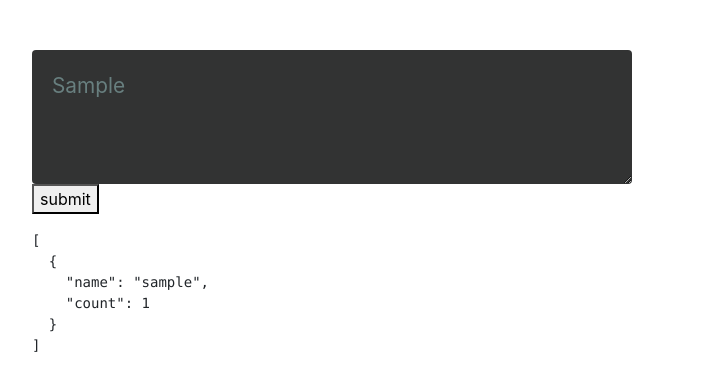
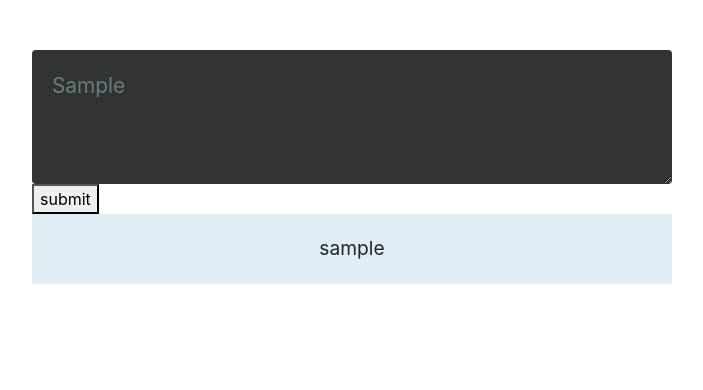
Before and after one commit to smilingkite/tag-cloud, a Vue app: page / in a window 1280 px wide. Both pictures are taken after typing "Sample" into the empty fields and a click on the button "submit". Shown: the top 390 px of the page, without its empty margins (288-991 px from the left). Built offline with nearby package versions, Linux system fonts and the light colour scheme; a small style sheet from the web is missing.

Commit message:
fix styles

```diff
--- a/src/components/Tags.vue
+++ b/src/components/Tags.vue
@@ -9,7 +9,9 @@
       </b-form-textarea>
       <button class="button">submit</button>
     </form>
-    <pre class="mt-3">{{ tags }}</pre>
+    <ul class="tags">
+      <li v-for="tag in tags" :key="tag.id" v-bind:style="{fontSize: 1 + tag.count/5  + 'em'}" >{{tag.name}}</li>
+    </ul>
   </div>
 </template>
 
@@ -19,6 +21,11 @@ export default {
     return {
       text: '',
       tags: []
+    }
+  },
+  computed: {
+    tagCount: function(count){
+      return 'tag' + count
     }
   },
   methods: {
@@ -62,24 +69,27 @@ export default {
 
 <!-- Add "scoped" attribute to limit CSS to this component only -->
 <style scoped>
-@import "https://cdn.jsdelivr.net/npm/animate.css@3.5.1";
+/* @import "https://cdn.jsdelivr.net/npm/animate.css@3.5.1"; */
 @import "https://maxcdn.bootstrapcdn.com/font-awesome/4.7.0/css/font-awesome.min.css";
-  .holder {
-    background: #fff;
-  }
+
   ul {
     margin: 0;
     padding: 0;
     list-style-type: none;
+    background-color: #E0EDF4;
+    text-align: center;
+    display: flex;
+    align-items: center;
+    justify-content: center;
+    flex-flow: wrap;
   }
 
   ul li {
     padding: 20px;
     font-size: 1.3em;
-    background-color: #E0EDF4;
-    border-left: 5px solid #3EB3F6;
+
     margin-bottom: 2px;
-    color: #3E5252;
+    display: inline-block;
   }
   p {
     text-align:center;
@@ -90,39 +100,12 @@ export default {
     box-shadow: 0px 0px 40px lightgray;
   }
   textarea {
-    width: calc(100% - 40px);
+    width: calc(100%);
     border: 0;
     padding: 20px;
     font-size: 1.3em;
     background-color: #323333;
     color: #687F7F;
   }
-  .alert {
-    background: #fdf2ce;
-    font-weight: bold;
-    display: inline-block;
-    padding: 5px;
-    margin-top: -20px;
-  }
-  .alert-in-enter-active {
-    animation: bounce-in .5s;
-  }
-  .alert-in-leave-active {
-    animation: bounce-in .5s reverse;
-  }
-@keyframes bounce-in {
-  0% {
-    transform: scale(0);
-  }
-  50% {
-    transform: scale(1.5);
-  }
-  100% {
-    transform: scale(1);
-  }
-}
-i {
-  float:right;
-  cursor:pointer;
-}
+
 </style>
```
